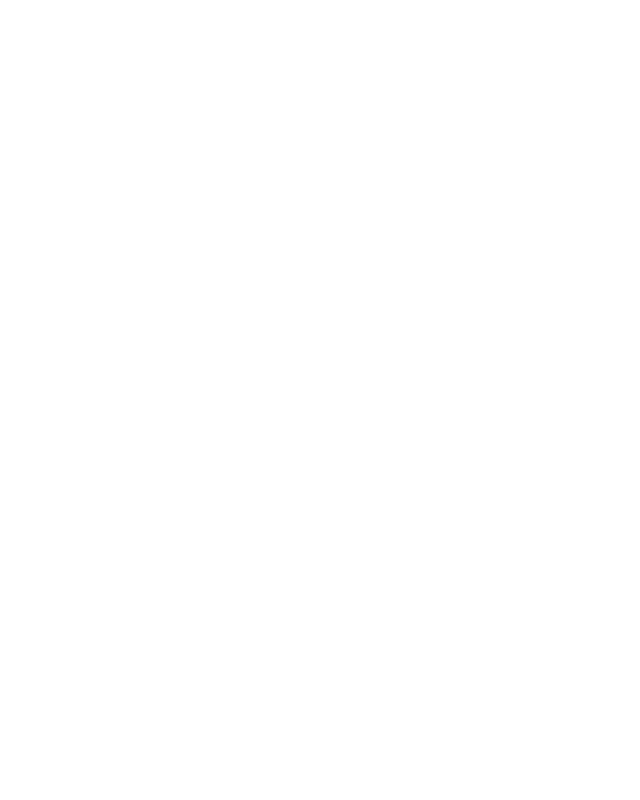
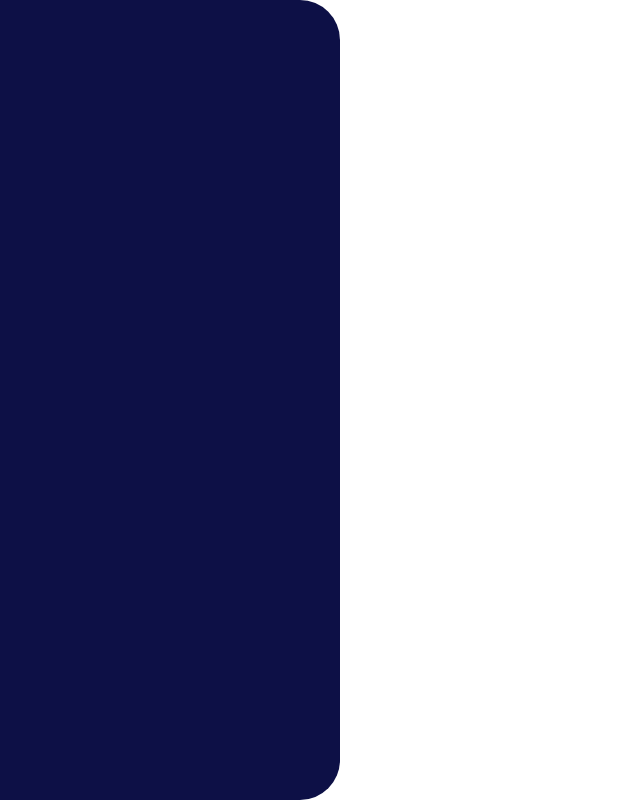
Before and after one commit to SalocinDev/NFC_FRONT_END, a React (Vite) app in the folder login-ui/: page /Dashboard in a window 1280 px wide. Shown: the whole page, without its empty margins (300-940 px from the left). Built offline with nearby package versions, Linux system fonts and the light colour scheme; a web font is replaced by a local one.

Commit message:
Module testing

```diff
--- /dev/null
+++ b/login-ui/src/CSS-Folder/Dashboard.module.css
@@ -0,0 +1,20 @@
+    body {
+      margin: 0;
+      height: 100vh;
+      display: flex;
+    }
+
+    .curvedRectangle {
+      width: 50vw;
+      height: 100vh;
+      background-color: #0d1046;
+      border-top-right-radius: 40px;
+      border-bottom-right-radius: 40px;
+    }
+
+    @media (max-width: 768px) {
+      .curvedRectangle {
+        border-top-right-radius: 20px;
+        border-bottom-right-radius: 20px;
+      }
+    }
--- a/login-ui/src/Main-Components/Dashboard.jsx
+++ b/login-ui/src/Main-Components/Dashboard.jsx
@@ -1,12 +1,14 @@
-import Button from '../Components/Button.jsx';
-import Logo from '../Components/Logo.jsx';
-import Whitelogo from '../Components/Whitelogo.jsx';
+import classes from '/src/CSS-Folder/Dashboard.module.css';
 
 function Dashboard() {
   return (
-    <div className='Dashboard'>
 
+    <div className={classes.body}>
+      <div class={classes.curvedRectangle}>
+
+      </div>
     </div>
+
   );
 }
 
```
